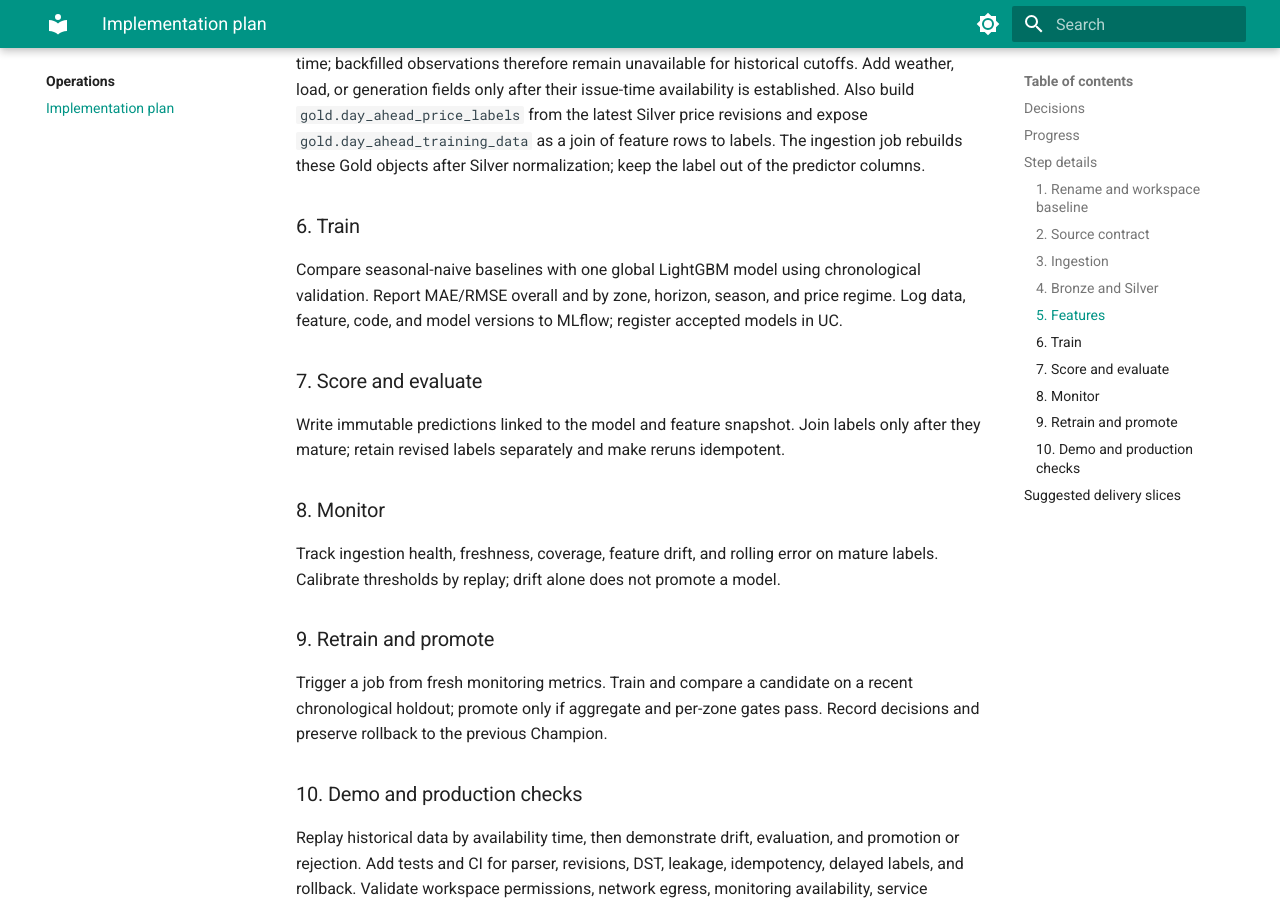
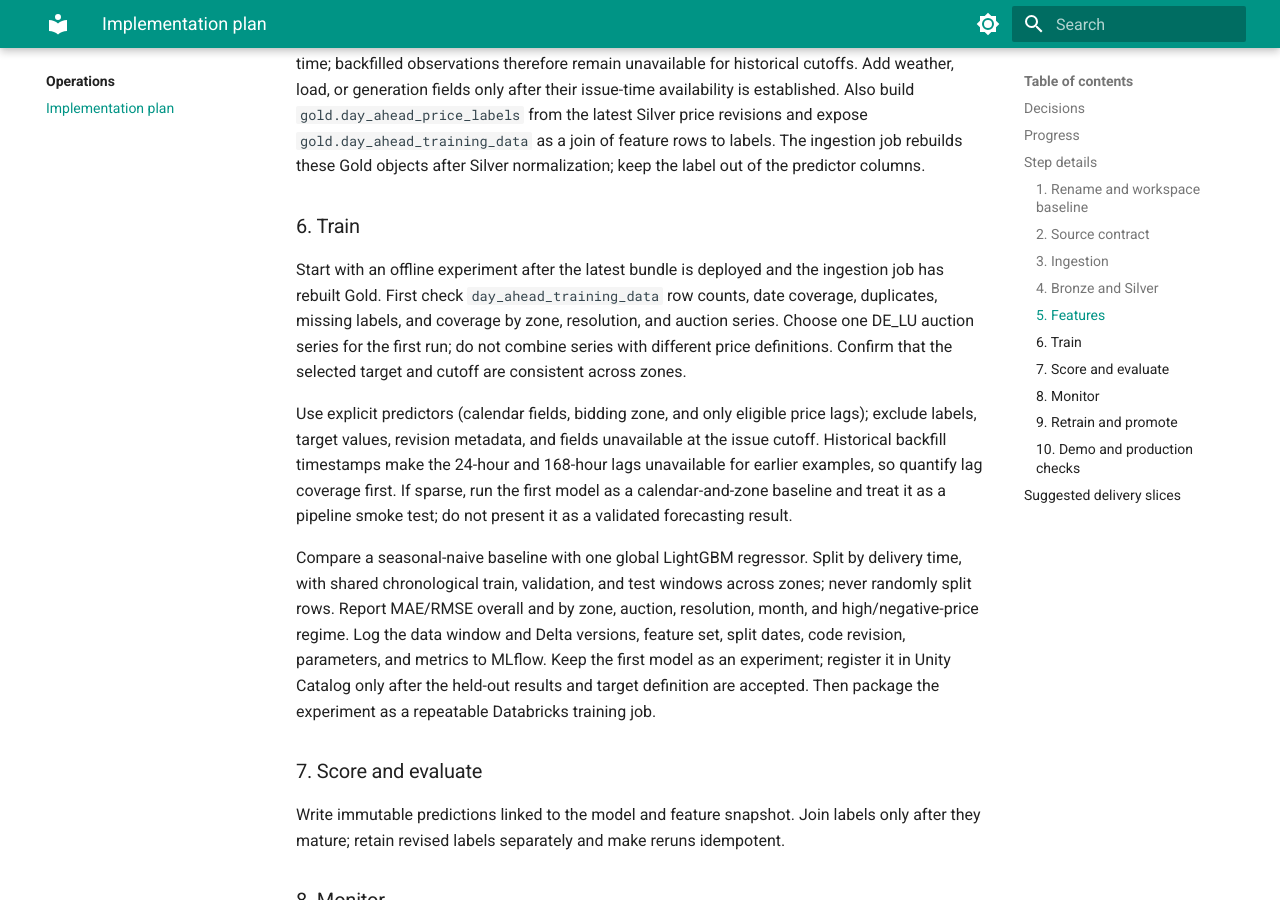
Before and after one commit to pdemeulenaer/eu-electricity-forecast, an MkDocs documentation site: the page built from docs/implementation-plan.md, in a window 1280 px wide and 900 px high, scrolled down 2317 px. Built offline with MkDocs 1.6.1 and Material for MkDocs 9.7.7, drawn with Linux system fonts in a browser that asks for light colours.

Commit message:
add implementation plan for model training

```diff
--- a/docs/implementation-plan.md
+++ b/docs/implementation-plan.md
@@ -74,9 +74,28 @@ job rebuilds these Gold objects after Silver normalization; keep the label out o
 the predictor columns.
 
 ### 6. Train
-Compare seasonal-naive baselines with one global LightGBM model using chronological
-validation. Report MAE/RMSE overall and by zone, horizon, season, and price regime.
-Log data, feature, code, and model versions to MLflow; register accepted models in UC.
+Start with an offline experiment after the latest bundle is deployed and the
+ingestion job has rebuilt Gold. First check `day_ahead_training_data` row counts,
+date coverage, duplicates, missing labels, and coverage by zone, resolution, and
+auction series. Choose one DE_LU auction series for the first run; do not combine
+series with different price definitions. Confirm that the selected target and
+cutoff are consistent across zones.
+
+Use explicit predictors (calendar fields, bidding zone, and only eligible price
+lags); exclude labels, target values, revision metadata, and fields unavailable at
+the issue cutoff. Historical backfill timestamps make the 24-hour and 168-hour
+lags unavailable for earlier examples, so quantify lag coverage first. If sparse,
+run the first model as a calendar-and-zone baseline and treat it as a pipeline
+smoke test; do not present it as a validated forecasting result.
+
+Compare a seasonal-naive baseline with one global LightGBM regressor. Split by
+delivery time, with shared chronological train, validation, and test windows across
+zones; never randomly split rows. Report MAE/RMSE overall and by zone, auction,
+resolution, month, and high/negative-price regime. Log the data window and Delta
+versions, feature set, split dates, code revision, parameters, and metrics to
+MLflow. Keep the first model as an experiment; register it in Unity Catalog only
+after the held-out results and target definition are accepted. Then package the
+experiment as a repeatable Databricks training job.
 
 ### 7. Score and evaluate
 Write immutable predictions linked to the model and feature snapshot. Join labels
```
